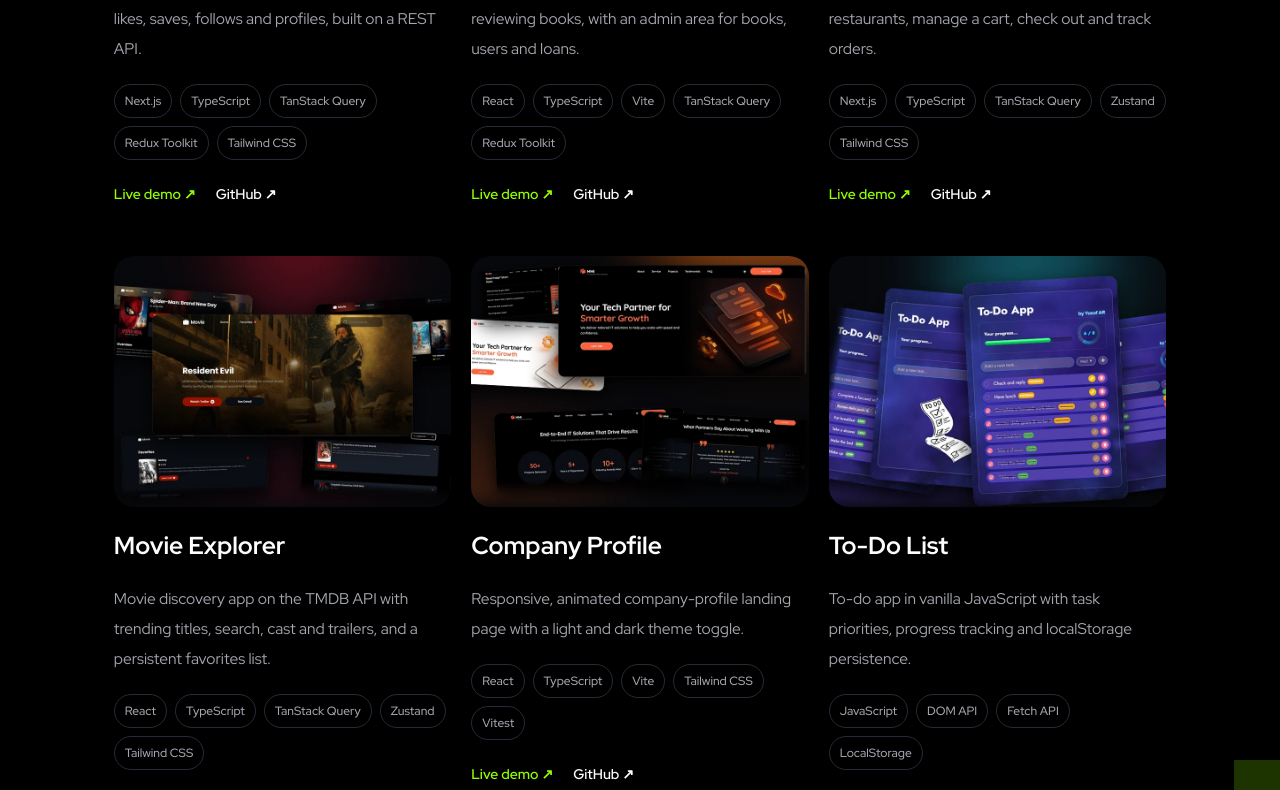
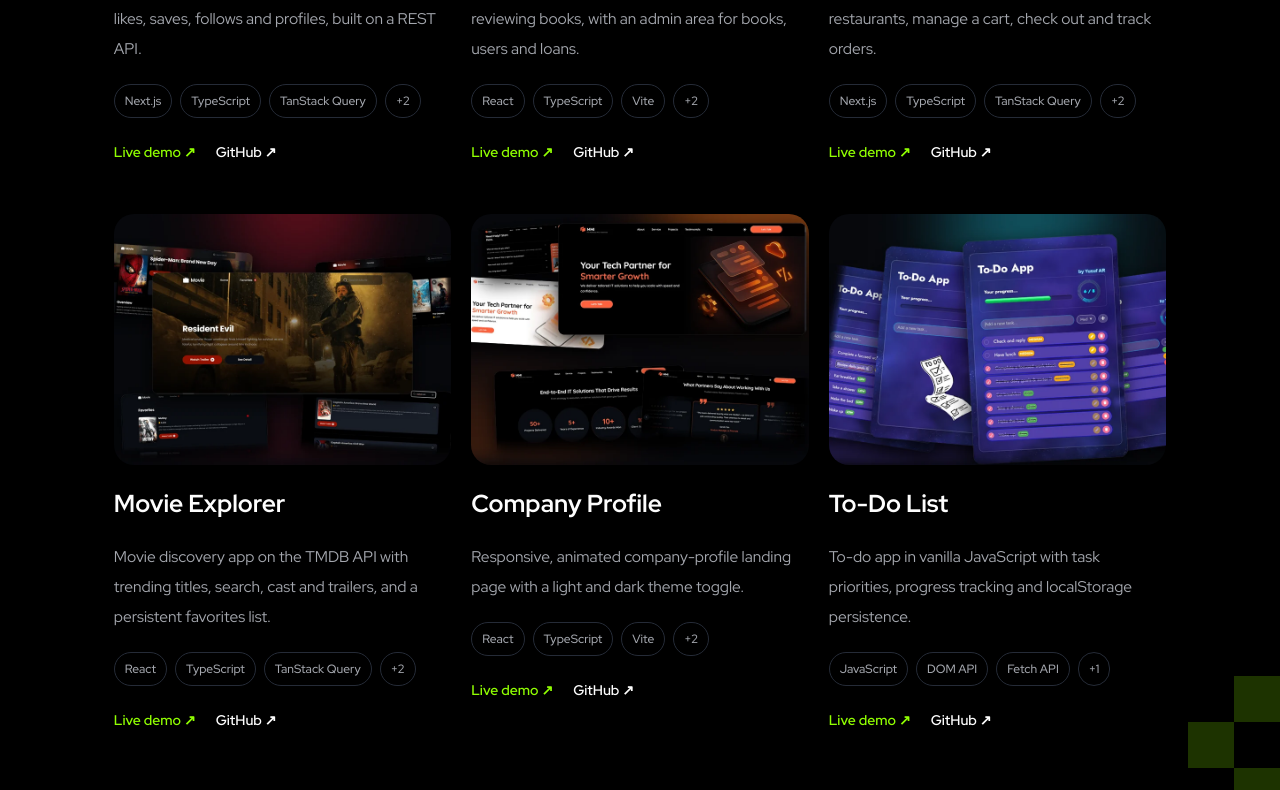
Before and after one commit to Yusuf-98/Portfolio-8, a Next.js app: page / in a window 1280 px wide. Shown: the part 6090-6880 px from the top of the page. Built offline with nearby package versions, Linux system fonts and the light colour scheme.

Commit message:
update: portfolio cards

```diff
--- a/components/portfolio/PortfolioCard.tsx
+++ b/components/portfolio/PortfolioCard.tsx
@@ -17,6 +17,8 @@ const titleVariants = {
   hover: { color: '#91FF02' },
 };
 
+const MAX_CHIPS = 3;
+
 // --- Portfolio Card ---
 interface PortfolioCardProps {
   image: string;
@@ -25,6 +27,7 @@ interface PortfolioCardProps {
   stack: string[];
   liveUrl: string;
   repoUrl: string;
+  onOpen: () => void;
   index?: number;
 }
 
@@ -35,6 +38,7 @@ export default function PortfolioCard({
   stack,
   liveUrl,
   repoUrl,
+  onOpen,
   index = 0,
 }: PortfolioCardProps) {
   return (
@@ -47,21 +51,26 @@ export default function PortfolioCard({
       transition={transitionDelayed(index * 0.15)}
       className='flex flex-col gap-3 md:gap-sec-card-title w-full cursor-pointer'
     >
-      {/* Image */}
+      {/* Preview */}
+      <button
+        type='button'
+        onClick={onOpen}
+        aria-label={`View ${title} details`}
+        className='flex w-full cursor-pointer flex-col gap-3 text-left md:gap-sec-card-title'
+      >
         <div
           className='relative w-full overflow-hidden rounded-2xl md:rounded-[20px]'
           style={{ aspectRatio: '381/284' }}
         >
           <Image
             src={image}
-          alt={title}
+            alt=''
             fill
             sizes='(max-width: 768px) 100vw, 33vw'
             className='object-cover'
           />
         </div>
 
-      {/* Title */}
         <motion.h3
           variants={titleVariants}
           transition={{ duration: 0.2 }}
@@ -69,6 +78,7 @@ export default function PortfolioCard({
         >
           {title}
         </motion.h3>
+      </button>
 
       {/* Description */}
       <p className='font-normal text-neutral-400 text-sm md:text-body-responsive'>
@@ -77,7 +87,7 @@ export default function PortfolioCard({
 
       {/* Stack */}
       <ul className='flex flex-wrap gap-2'>
-        {stack.map((tech) => (
+        {stack.slice(0, MAX_CHIPS).map((tech) => (
           <li
             key={tech}
             className='rounded-full border border-neutral-800 px-2.5 py-1 text-xs font-medium text-neutral-400'
@@ -85,6 +95,11 @@ export default function PortfolioCard({
             {tech}
           </li>
         ))}
+        {stack.length > MAX_CHIPS && (
+          <li className='rounded-full border border-neutral-800 px-2.5 py-1 text-xs font-medium text-neutral-400'>
+            +{stack.length - MAX_CHIPS}
+          </li>
+        )}
       </ul>
 
       {/* Links */}
--- a/components/sections/PortfolioSection.tsx
+++ b/components/sections/PortfolioSection.tsx
@@ -3,7 +3,10 @@
 import { BoxPattern } from '@/components/ui/BoxPattern';
 import PortfolioCard from '@/components/portfolio/PortfolioCard';
 import { Container } from '../layout/Container';
+import { useState } from 'react';
 import { motion } from 'framer-motion';
+import ProjectModal from '@/components/portfolio/ProjectModal';
+import { projects } from '@/lib/data/projects';
 import { FloatingBoat } from '@/lib/animations/floating-boat';
 import {
   fadeInUp,
@@ -12,73 +15,10 @@ import {
   transitionDelayed,
 } from '@/lib/animations/staggered-item';
 
-// --- Portfolio data ---
-const portfolioData = [
-  {
-    id: 1,
-    image: '/images/projects/sociality.webp',
-    title: 'Sociality',
-    description:
-      'Social media app with a feed, posts, comments, likes, saves, follows and profiles, built on a REST API.',
-    stack: ['Next.js', 'TypeScript', 'TanStack Query', 'Redux Toolkit', 'Tailwind CSS'],
-    liveUrl: 'https://social-media-app-by-yusuf.vercel.app/',
-    repoUrl: 'https://github.com/Yusuf-98/social-media-app-by-yusuf',
-  },
-  {
-    id: 2,
-    image: '/images/projects/library.webp',
-    title: 'Booky Library App',
-    description:
-      'Library web app for browsing, borrowing and reviewing books, with an admin area for books, users and loans.',
-    stack: ['React', 'TypeScript', 'Vite', 'TanStack Query', 'Redux Toolkit'],
-    liveUrl: 'https://library-web-by-yusuf.vercel.app/',
-    repoUrl: 'https://github.com/Yusuf-98/Library-Web-App',
-  },
-  {
-    id: 3,
-    image: '/images/projects/resto.webp',
-    title: 'Foody Restaurant App',
-    description:
-      'Restaurant ordering app: browse and filter restaurants, manage a cart, check out and track orders.',
-    stack: ['Next.js', 'TypeScript', 'TanStack Query', 'Zustand', 'Tailwind CSS'],
-    liveUrl: 'https://resto-app-by-yusuf-ar.vercel.app/',
-    repoUrl: 'https://github.com/Yusuf-98/Resto-App-by-Yusuf-AR',
-  },
-  {
-    id: 4,
-    image: '/images/projects/movie.webp',
-    title: 'Movie Explorer',
-    description:
-      'Movie discovery app on the TMDB API with trending titles, search, cast and trailers, and a persistent favorites list.',
-    stack: ['React', 'TypeScript', 'TanStack Query', 'Zustand', 'Tailwind CSS'],
-    liveUrl: 'https://movie-app-by-yusuf-ar.vercel.app/',
-    repoUrl: 'https://github.com/Yusuf-98/Movie-App',
-  },
-  {
-    id: 5,
-    image: '/images/projects/company-profile.webp',
-    title: 'Company Profile',
-    description:
-      'Responsive, animated company-profile landing page with a light and dark theme toggle.',
-    stack: ['React', 'TypeScript', 'Vite', 'Tailwind CSS', 'Vitest'],
-    liveUrl: 'https://company-profile-by-yusuf-ar.vercel.app/',
-    repoUrl: 'https://github.com/Yusuf-98/Company-Profile-by-Yusuf-AR',
-  },
-  {
-    id: 6,
-    image: '/images/projects/todo-list.webp',
-    title: 'To-Do List',
-    description:
-      'To-do app in vanilla JavaScript with task priorities, progress tracking and localStorage persistence.',
-    stack: ['JavaScript', 'DOM API', 'Fetch API', 'LocalStorage'],
-    liveUrl: 'https://todo-list-by-yusuf-ar.vercel.app/',
-    repoUrl: 'https://github.com/Yusuf-98/Todo-List-by-Yusuf-AR',
-  },
-];
-
-
 // --- Portfolio Section ---
 export default function PortfolioSection() {
+  const [activeIndex, setActiveIndex] = useState<number | null>(null);
+
   return (
     <section
       id='portfolio'
@@ -125,7 +65,7 @@ export default function PortfolioSection() {
         <div className='hidden md:flex flex-col gap-12'>
           {/* Row 1 */}
           <div className='flex flex-row gap-5'>
-            {portfolioData.slice(0, 3).map((item, i) => (
+            {projects.slice(0, 3).map((item, i) => (
               <div
                 key={item.id}
                 className={`flex-1${i === 1 ? ' relative' : ''}`}
@@ -137,6 +77,7 @@ export default function PortfolioSection() {
                   stack={item.stack}
                   liveUrl={item.liveUrl}
                   repoUrl={item.repoUrl}
+                  onOpen={() => setActiveIndex(i)}
                   index={i}
                 />
                 {/* Visit button — hanya card nomor 2 */}
@@ -170,7 +111,7 @@ export default function PortfolioSection() {
 
           {/* Row 2 */}
           <div className='flex flex-row gap-5'>
-            {portfolioData.slice(3, 6).map((item, i) => (
+            {projects.slice(3, 6).map((item, i) => (
               <div key={item.id} className='flex-1'>
                 <PortfolioCard
                   image={item.image}
@@ -179,6 +120,7 @@ export default function PortfolioSection() {
                   stack={item.stack}
                   liveUrl={item.liveUrl}
                   repoUrl={item.repoUrl}
+                  onOpen={() => setActiveIndex(i + 3)}
                   index={i + 3}
                 />
               </div>
@@ -188,7 +130,7 @@ export default function PortfolioSection() {
 
         {/* Mobile: 1 column, semua card */}
         <div className='flex md:hidden flex-col gap-8'>
-          {portfolioData.map((item, i) => (
+          {projects.map((item, i) => (
             <PortfolioCard
               key={item.id}
               image={item.image}
@@ -197,6 +139,7 @@ export default function PortfolioSection() {
               stack={item.stack}
               liveUrl={item.liveUrl}
               repoUrl={item.repoUrl}
+              onOpen={() => setActiveIndex(i)}
               index={i}
             />
           ))}
@@ -215,6 +158,13 @@ export default function PortfolioSection() {
           <BoxPattern rotate={270} />
         </motion.div>
       </Container>
+
+      {/* Project modal */}
+      <ProjectModal
+        projects={projects}
+        index={activeIndex}
+        onIndexChange={setActiveIndex}
+      />
     </section>
   );
 }
```
Lines whose indentation alone changed are shown as unchanged.
